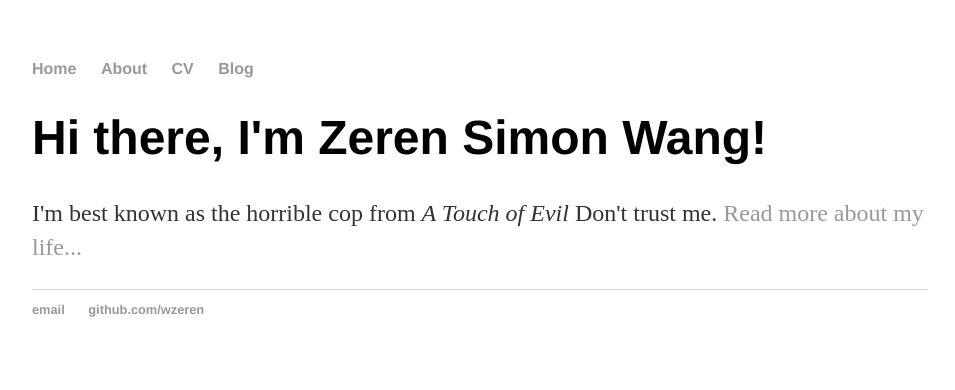
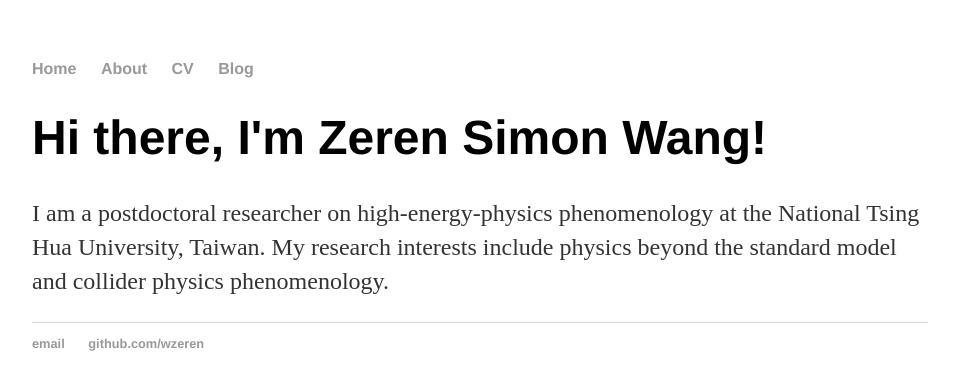
Before and after one commit to wzeren/wzeren.github.io, a Jekyll site: the page built from index.html, in a window 1280 px wide. Shown: the top 390 px of the page, without its empty margins (160-1115 px from the left). Built offline with Jekyll 4.4.1, drawn with Linux system fonts in a browser that asks for light colours.

Commit message:
Update index.html

```diff
--- a/index.html
+++ b/index.html
@@ -4,5 +4,6 @@ title: Zeren Simon Wang
 ---
 <div class="blurb">
 	<h1>Hi there, I'm Zeren Simon Wang!</h1>
-	<p>I'm best known as the horrible cop from <em>A Touch of Evil</em> Don't trust me. <a href="/about">Read more about my life...</a></p>
+	<!-- <p>I'm best known as the horrible cop from <em>A Touch of Evil</em> Don't trust me. <a href="/about">Read more about my life...</a></p> -->
+	<p>I am a postdoctoral researcher on high-energy-physics phenomenology at the National Tsing Hua University, Taiwan. My research interests include physics beyond the standard model and collider physics phenomenology. </a></p>
 </div><!-- /.blurb -->
```
